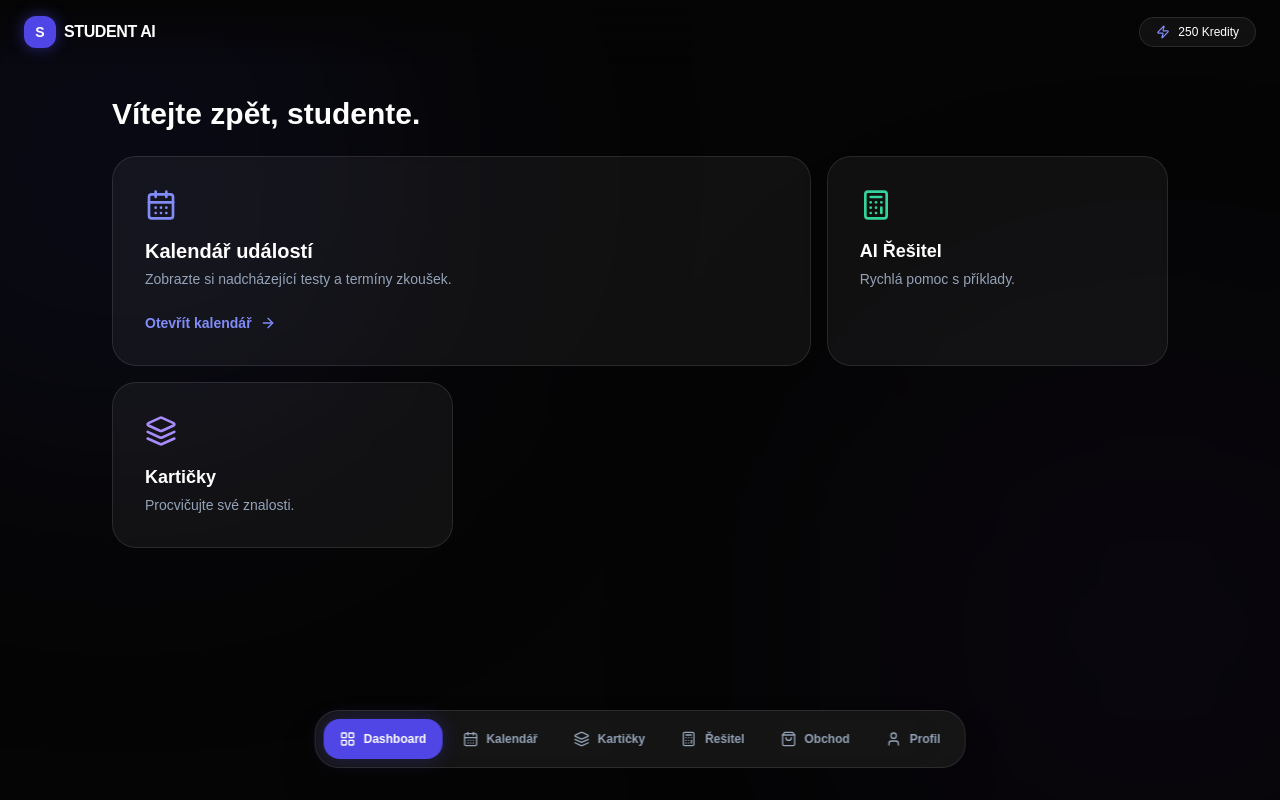
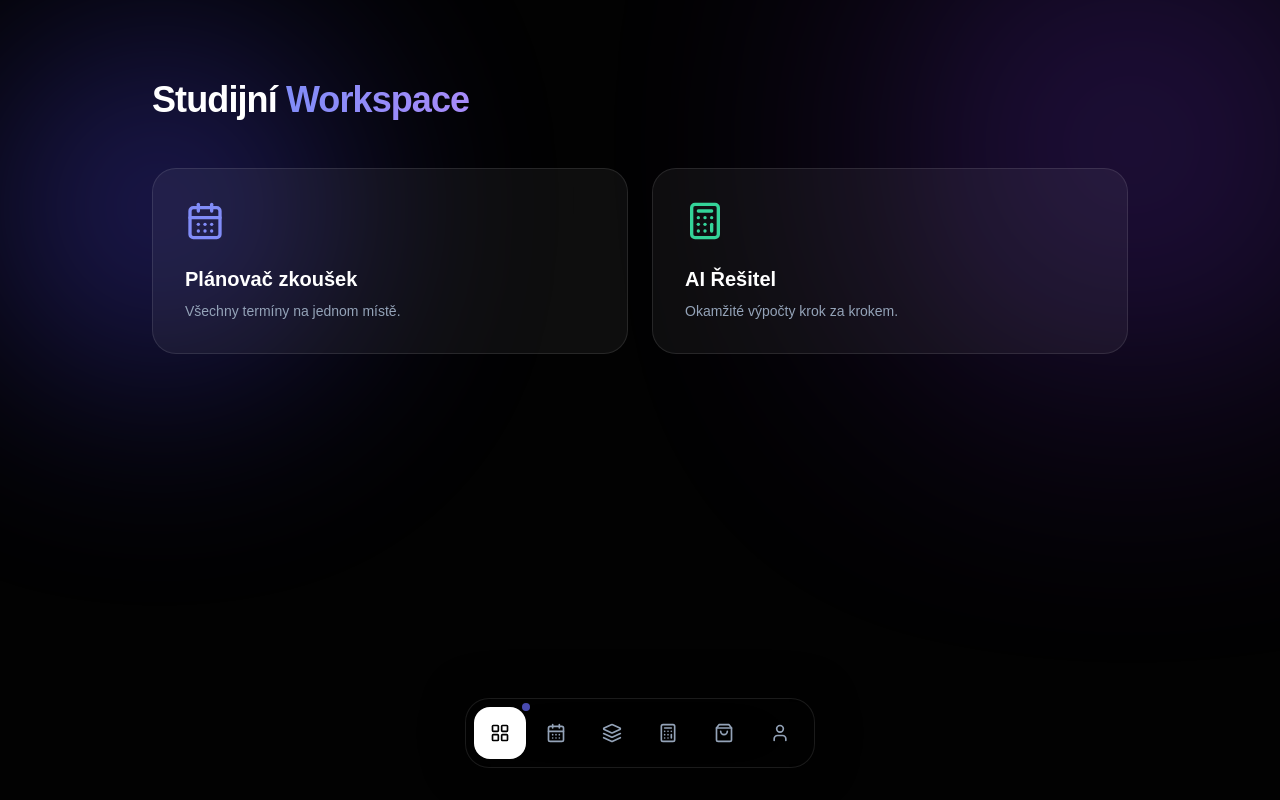
Before and after one commit to InfinityLook/Student-Ai, a Next.js app: page / in a window 1280 px wide. Built offline with nearby package versions, Linux system fonts and the light colour scheme.

Commit message:
Refactor DashboardShell to ModernDashboard component

```diff
--- a/components/DashboardShell.tsx
+++ b/components/DashboardShell.tsx
@@ -1,108 +1,65 @@
 'use client';
 
 import React, { useState } from 'react';
-import {
-  Layers,
-  Calculator,
-  CalendarDays,
-  ShoppingBag,
-  User,
-  LayoutGrid,
-  Zap,
-  ArrowRight
-} from 'lucide-react';
+import { Layers, Calculator, CalendarDays, ShoppingBag, User, LayoutGrid, Zap, ChevronRight } from 'lucide-react';
 
-import CalendarModule from './modules/CalendarModule';
-
-export default function DashboardShell() {
+export default function ModernDashboard() {
   const [activeView, setActiveView] = useState('dashboard');
-  const [userCredits] = useState(250);
 
   const navItems = [
-    { id: 'dashboard', label: 'Dashboard', icon: LayoutGrid },
-    { id: 'calendar', label: 'Kalendář', icon: CalendarDays },
-    { id: 'flashcards', label: 'Kartičky', icon: Layers },
-    { id: 'solver', label: 'Řešitel', icon: Calculator },
-    { id: 'store', label: 'Obchod', icon: ShoppingBag },
-    { id: 'profile', label: 'Profil', icon: User },
+    { id: 'dashboard', icon: LayoutGrid },
+    { id: 'calendar', icon: CalendarDays },
+    { id: 'flashcards', icon: Layers },
+    { id: 'solver', icon: Calculator },
+    { id: 'store', icon: ShoppingBag },
+    { id: 'profile', icon: User },
   ];
 
   return (
-    <div className="min-h-screen bg-[#050505] text-white font-sans selection:bg-indigo-500/30 selection:text-indigo-200 overflow-x-hidden relative">
+    <div className="min-h-screen bg-[#020202] text-white font-sans overflow-x-hidden selection:bg-indigo-500/30">
+      <style jsx global>{`
+        @keyframes blob {
+          0%, 100% { transform: translate(0, 0) scale(1); }
+          33% { transform: translate(30px, -50px) scale(1.1); }
+          66% { transform: translate(-20px, 20px) scale(0.9); }
+        }
+        .animate-blob { animation: blob 10s infinite; }
+        .animation-delay-2000 { animation-delay: 2s; }
+      `}</style>
 
-      {/* Estetické efekty v pozadí */}
-      <div className="fixed inset-0 pointer-events-none">
-        <div className="absolute top-[-10%] left-[-10%] w-[500px] h-[500px] bg-indigo-900/20 blur-[150px] rounded-full" />
-        <div className="absolute bottom-[-10%] right-[-10%] w-[500px] h-[500px] bg-violet-900/10 blur-[150px] rounded-full" />
+      {/* ANIMOVANÉ POZADÍ */}
+      <div className="fixed inset-0 z-0 opacity-40 pointer-events-none">
+        <div className="absolute top-0 -left-4 w-96 h-96 bg-indigo-600 rounded-full mix-blend-screen filter blur-[128px] animate-blob"></div>
+        <div className="absolute top-0 -right-4 w-96 h-96 bg-violet-600 rounded-full mix-blend-screen filter blur-[128px] animate-blob animation-delay-2000"></div>
       </div>
 
-      {/* Top Bar */}
-      <header className="fixed top-0 w-full z-40 px-6 py-4 flex justify-between items-center bg-gradient-to-b from-[#050505] to-transparent">
-        <div className="flex items-center gap-2">
-          <div className="w-8 h-8 rounded-xl bg-indigo-600 flex items-center justify-center font-bold text-sm shadow-[0_0_15px_rgba(79,70,229,0.5)]">S</div>
-          <span className="font-bold tracking-tight">STUDENT AI</span>
+      {/* OBSAH */}
+      <main className="relative z-10 pt-20 px-6 pb-32 max-w-5xl mx-auto">
+        <h1 className="text-4xl font-black tracking-tight mb-12">
+          Studijní <span className="text-transparent bg-clip-text bg-gradient-to-r from-indigo-400 to-violet-400">Workspace</span>
+        </h1>
+
+        <div className="grid grid-cols-1 md:grid-cols-2 gap-6">
+          {/* Bento Card 1 */}
+          <div className="group relative overflow-hidden rounded-3xl bg-white/5 border border-white/10 p-8 hover:border-indigo-500/50 transition-all duration-500 hover:scale-[1.02]">
+            <div className="absolute inset-0 bg-gradient-to-br from-indigo-500/10 to-transparent opacity-0 group-hover:opacity-100 transition-opacity" />
+            <CalendarDays className="w-10 h-10 text-indigo-400 mb-6" />
+            <h2 className="text-xl font-bold mb-2">Plánovač zkoušek</h2>
+            <p className="text-slate-400 text-sm">Všechny termíny na jednom místě.</p>
+          </div>
+
+          {/* Bento Card 2 */}
+          <div className="group relative overflow-hidden rounded-3xl bg-white/5 border border-white/10 p-8 hover:border-emerald-500/50 transition-all duration-500 hover:scale-[1.02]">
+            <div className="absolute inset-0 bg-gradient-to-br from-emerald-500/10 to-transparent opacity-0 group-hover:opacity-100 transition-opacity" />
+            <Calculator className="w-10 h-10 text-emerald-400 mb-6" />
+            <h2 className="text-xl font-bold mb-2">AI Řešitel</h2>
+            <p className="text-slate-400 text-sm">Okamžité výpočty krok za krokem.</p>
+          </div>
         </div>
-        <div
-          onClick={() => setActiveView('store')}
-          className="flex items-center gap-2 bg-white/5 hover:bg-white/10 border border-white/10 px-4 py-1.5 rounded-full text-xs font-medium cursor-pointer transition-all"
-        >
-          <Zap className="w-3.5 h-3.5 text-indigo-400" />
-          <span>{userCredits} Kredity</span>
-        </div>
-      </header>
-
-      {/* Hlavní obsah */}
-      <main className="pt-24 pb-32 px-6 md:px-12 max-w-6xl mx-auto relative z-10">
-
-        {/* DASHBOARD (Bento Grid) */}
-        {activeView === 'dashboard' && (
-          <div className="space-y-6">
-            <h1 className="text-3xl font-bold">Vítejte zpět, studente.</h1>
-            <div className="grid grid-cols-1 md:grid-cols-2 lg:grid-cols-3 gap-4">
-
-              {/* Velká karta kalendáře */}
-              <div
-                onClick={() => setActiveView('calendar')}
-                className="col-span-1 md:col-span-2 bg-white/5 border border-white/10 rounded-3xl p-8 hover:bg-white/10 transition-all cursor-pointer group backdrop-blur-sm"
-              >
-                <CalendarDays className="w-8 h-8 text-indigo-400 mb-4" />
-                <h2 className="text-xl font-bold mb-1">Kalendář událostí</h2>
-                <p className="text-slate-400 text-sm max-w-sm">Zobrazte si nadcházející testy a termíny zkoušek.</p>
-                <div className="mt-6 flex items-center gap-2 text-indigo-400 font-semibold text-sm group-hover:gap-3 transition-all">
-                  Otevřít kalendář <ArrowRight className="w-4 h-4" />
-                </div>
-              </div>
-
-              {/* Rychlé akce */}
-              <div className="bg-white/5 border border-white/10 rounded-3xl p-8 hover:bg-white/10 transition-all cursor-pointer backdrop-blur-sm group" onClick={() => setActiveView('solver')}>
-                <Calculator className="w-8 h-8 text-emerald-400 mb-4" />
-                <h3 className="font-bold text-lg">AI Řešitel</h3>
-                <p className="text-slate-400 text-sm mt-1">Rychlá pomoc s příklady.</p>
-              </div>
-
-              {/* Kartičky */}
-              <div className="bg-white/5 border border-white/10 rounded-3xl p-8 hover:bg-white/10 transition-all cursor-pointer backdrop-blur-sm group" onClick={() => setActiveView('flashcards')}>
-                <Layers className="w-8 h-8 text-violet-400 mb-4" />
-                <h3 className="font-bold text-lg">Kartičky</h3>
-                <p className="text-slate-400 text-sm mt-1">Procvičujte své znalosti.</p>
-              </div>
-            </div>
-          </div>
-        )}
-
-        {/* Ostatní moduly */}
-        {activeView === 'calendar' && <CalendarModule />}
-        {['flashcards', 'solver', 'store', 'profile'].includes(activeView) && (
-          <div className="bg-white/5 border border-white/10 p-12 rounded-3xl text-center backdrop-blur-md">
-            <h2 className="text-2xl font-bold capitalize">{activeView}</h2>
-            <p className="text-slate-400 mt-2">Tato sekce je napojena a připravena.</p>
-          </div>
-        )}
-
       </main>
 
-      {/* FLOATING DOCK (Spodní menu) */}
-      <nav className="fixed bottom-8 left-1/2 -translate-x-1/2 z-50 bg-[#1A1A1A]/80 backdrop-blur-2xl border border-white/10 p-2 rounded-3xl shadow-2xl flex items-center gap-1">
+      {/* FLOATING GLASS DOCK (VYLEPŠENÝ) */}
+      <nav className="fixed bottom-8 left-1/2 -translate-x-1/2 z-50 flex items-center gap-1 p-2 rounded-3xl bg-black/40 backdrop-blur-2xl border border-white/10 shadow-[0_0_40px_rgba(0,0,0,0.5)]">
         {navItems.map((item) => {
           const Icon = item.icon;
           const isActive = activeView === item.id;
@@ -110,19 +67,18 @@ export default function DashboardShell() {
             <button
               key={item.id}
               onClick={() => setActiveView(item.id)}
-              className={`flex items-center gap-2 px-4 py-3 rounded-2xl text-xs font-semibold transition-all duration-300 ${
-                isActive
-                  ? 'bg-indigo-600 text-white shadow-[0_0_20px_rgba(79,70,229,0.3)]'
-                  : 'text-slate-400 hover:text-white hover:bg-white/5'
+              className={`relative p-4 rounded-2xl transition-all duration-300 ease-out group ${
+                isActive ? 'bg-white text-black' : 'text-slate-400 hover:text-white hover:bg-white/10'
               }`}
             >
-              <Icon className="w-4 h-4" />
-              <span className="hidden md:inline">{item.label}</span>
+              <Icon className="w-5 h-5" />
+              {isActive && (
+                <span className="absolute -top-1 -right-1 w-2 h-2 bg-indigo-500 rounded-full animate-pulse" />
+              )}
             </button>
           );
         })}
       </nav>
-
     </div>
   );
-              }
+}
```
